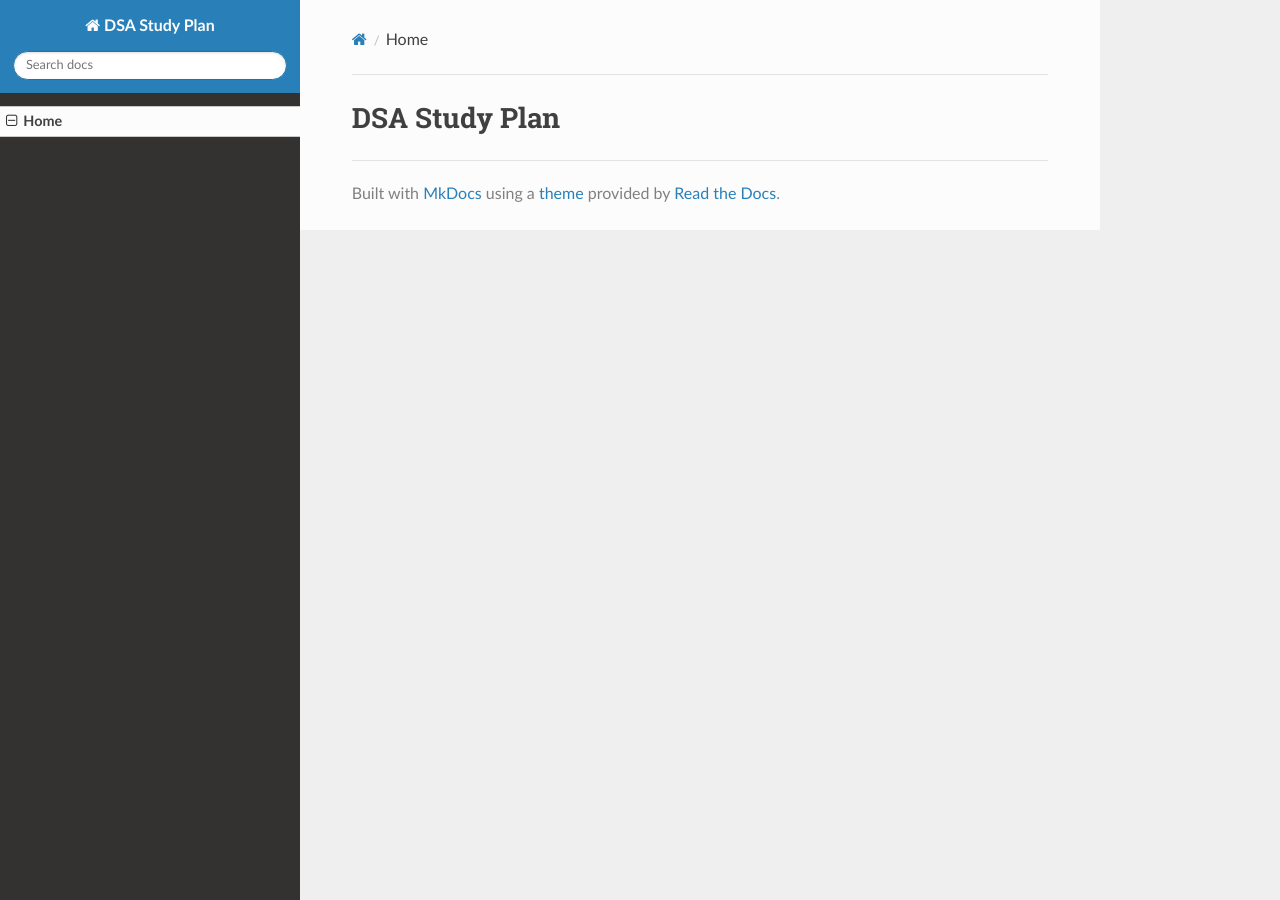
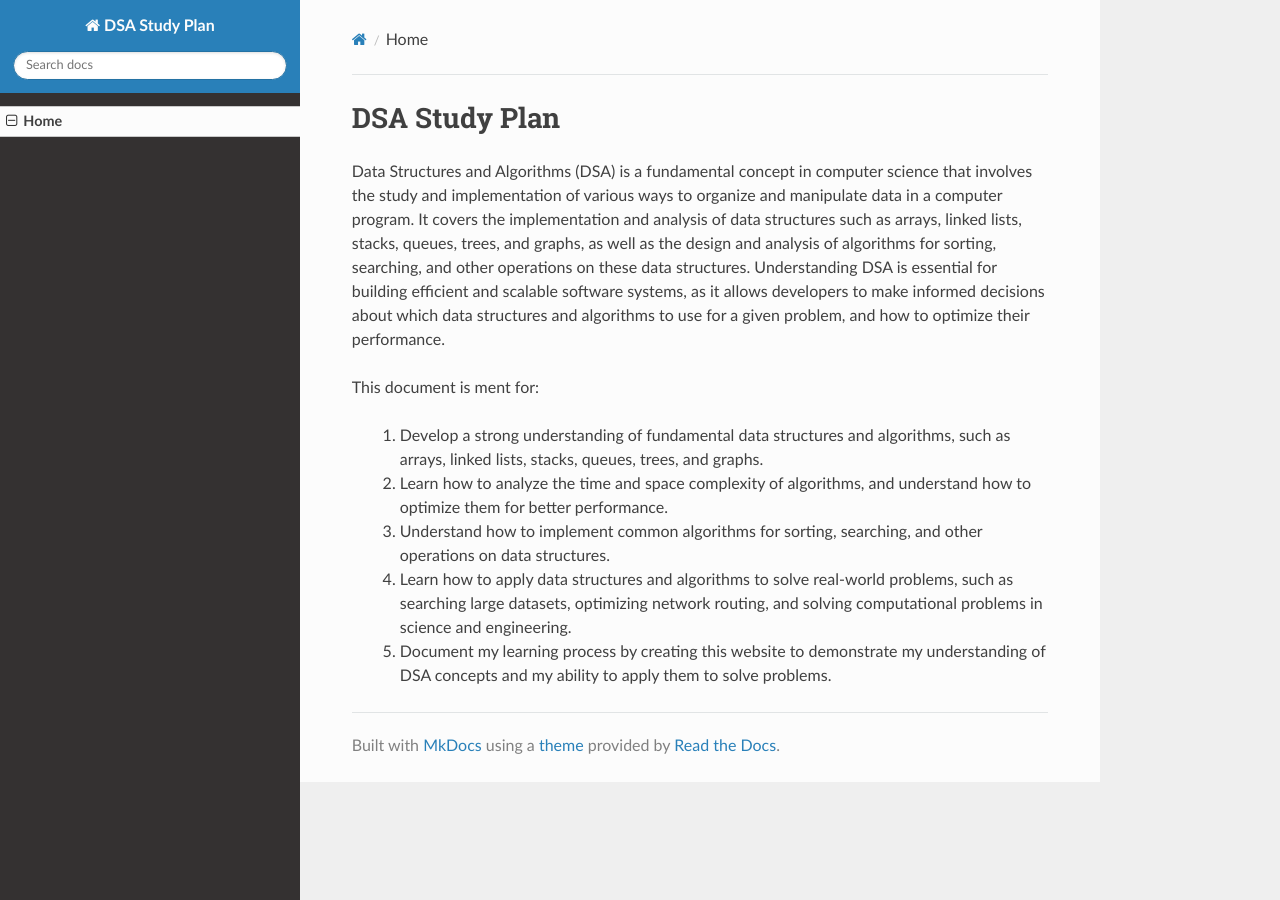
Before and after one commit to yukidaruma905/DSA_Study_Plan, an MkDocs documentation site: the page built from docs/index.md, in a window 1280 px wide. Built offline with MkDocs 1.6.1, drawn with Linux system fonts in a browser that asks for light colours; nearby versions of some CDN libraries.

Commit message:
Adds an Introduction

```diff
--- a/docs/index.md
+++ b/docs/index.md
@@ -1 +1,20 @@
 # DSA Study Plan
+
+Data Structures and Algorithms (DSA) is a fundamental concept in
+computer science that involves the study and implementation of various
+ways to organize and manipulate data in a computer program. It covers
+the implementation and analysis of data structures such as arrays,
+linked lists, stacks, queues, trees, and graphs, as well as the design
+and analysis of algorithms for sorting, searching, and other operations
+on these data structures. Understanding DSA is essential for building
+efficient and scalable software systems, as it allows developers to make
+ informed decisions about which data structures and algorithms to use
+for a given problem, and how to optimize their performance.
+
+This document is ment for:
+
+> 1. Develop a strong understanding of fundamental data structures and algorithms, such as arrays, linked lists, stacks, queues, trees, and graphs.
+> 2. Learn how to analyze the time and space complexity of algorithms, and understand how to optimize them for better performance.
+> 3. Understand how to implement common algorithms for sorting, searching, and other operations on data structures.
+> 4. Learn how to apply data structures and algorithms to solve real-world problems, such as searching large datasets, optimizing network routing, and solving computational problems in science and engineering.
+> 5. Document my learning process by creating this website to demonstrate my understanding of DSA concepts and my ability to apply them to solve problems.
```
